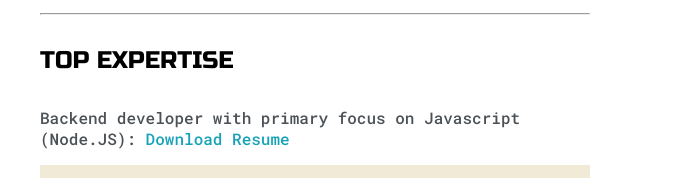
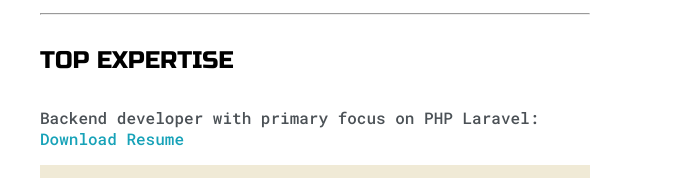
Before and after one commit to FadhilRizky01/FadhilRizky, a plain HTML site: page index.html in a window 1280 px wide. Shown: the part 932-1110 px from the top of the page, 0-685 px from the left. Drawn offline with Linux system fonts and the light colour scheme.

Commit message:
Update index.html

```diff
--- a/index.html
+++ b/index.html
@@ -89,7 +89,7 @@
 
 					<h4>TOP EXPERTISE</h4>
 
-					<p>Backend developer with primary focus on Javascript (Node.JS):<a class="resume" target="_blank" href="Resume_Fadhil Rizky.pdf"> Download Resume</a></p>
+					<p>Backend developer with primary focus on PHP Laravel:<a class="resume" target="_blank" href="Resume_Fadhil Rizky.pdf"> Download Resume</a></p>
 
 					<div id="skills">
 						<ul>
```
